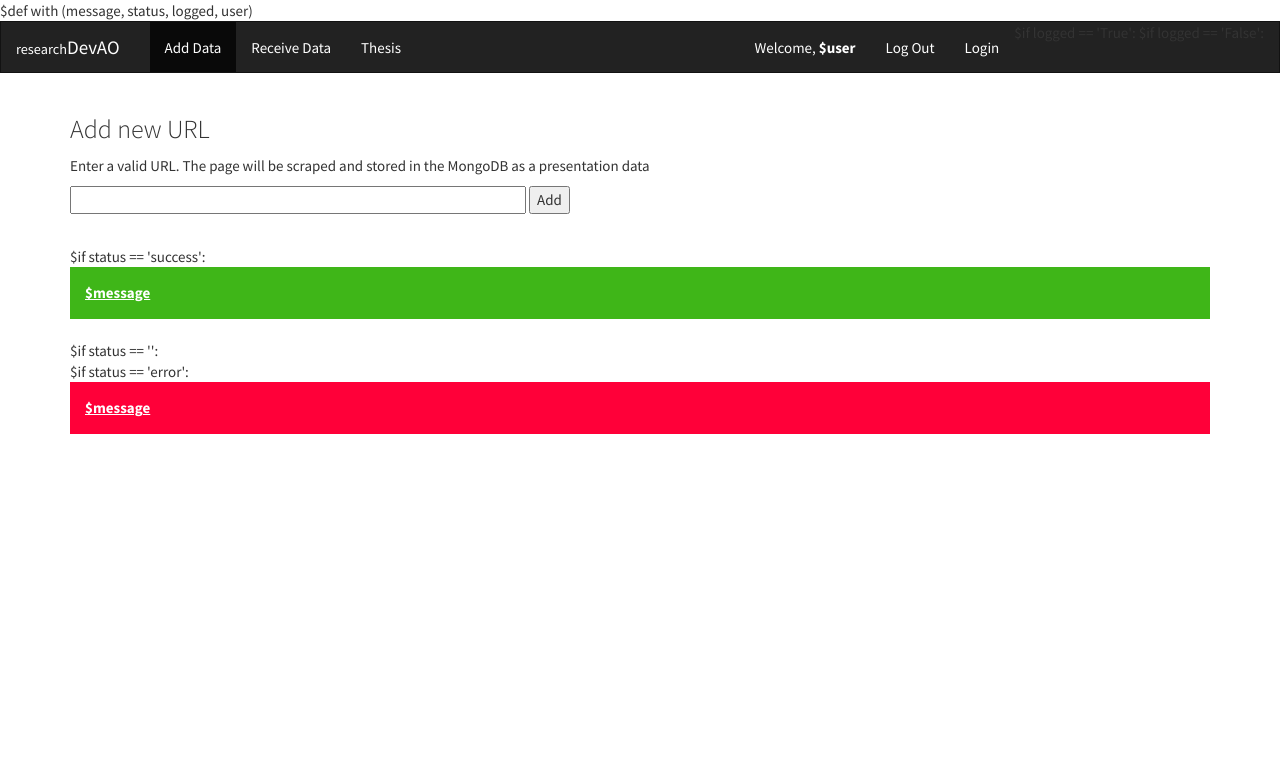
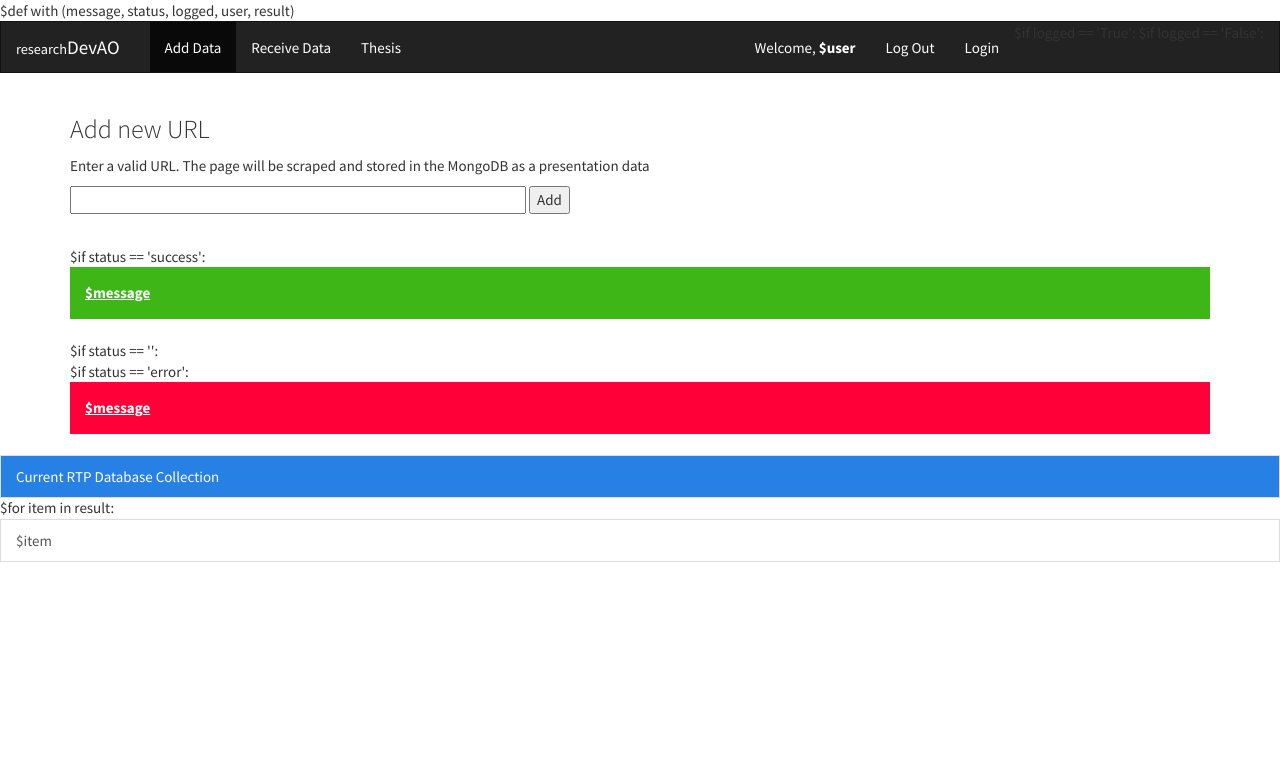
Before and after one commit to augieortiz/RTP, a Python web app: template templates/add.html in a window 1280 px wide. Shown: the top 779 px of the page. Run offline with Jinja, Linux system fonts and the light colour scheme; the template is opened without the code that fills it, so the values that code supplies are empty; some libraries are stand-ins or nearby versions.

Commit message:
Added list of db collection

```diff
--- a/templates/add.html
+++ b/templates/add.html
@@ -1,4 +1,4 @@
-$def with (message, status, logged, user)
+$def with (message, status, logged, user, result)
 <!DOCTYPE html>
 <html lang="en">
 <head>
@@ -56,6 +56,14 @@ $def with (message, status, logged, user)
         </div>
 
   </div>
+  <div class="list-group">
+    <a href="#" class="list-group-item active">
+      Current RTP Database Collection
+    </a>
+    $for item in result:
+    <a href="#" class="list-group-item">$item</a>
+  </div>
+
 </body>
 </html>
 <script>
```
Also changed, not shown: main.py (+20 -6 lines).
